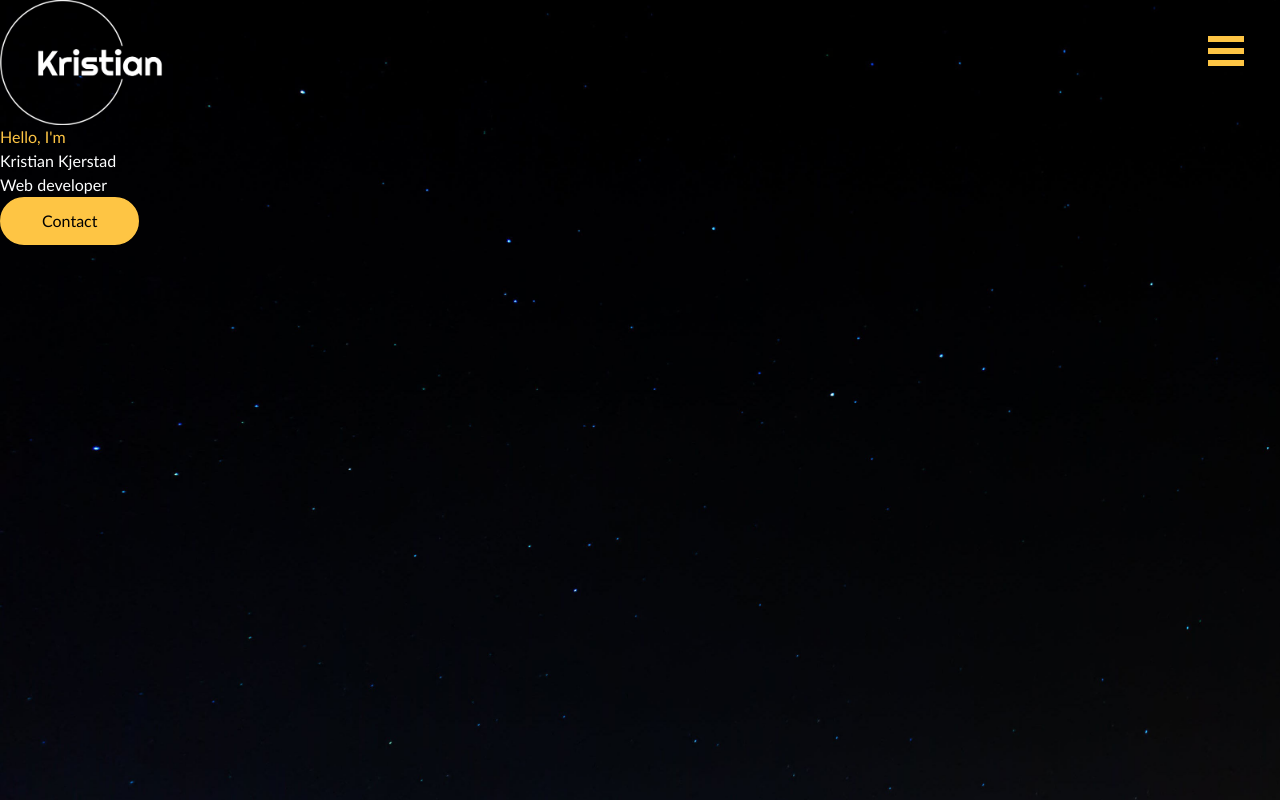
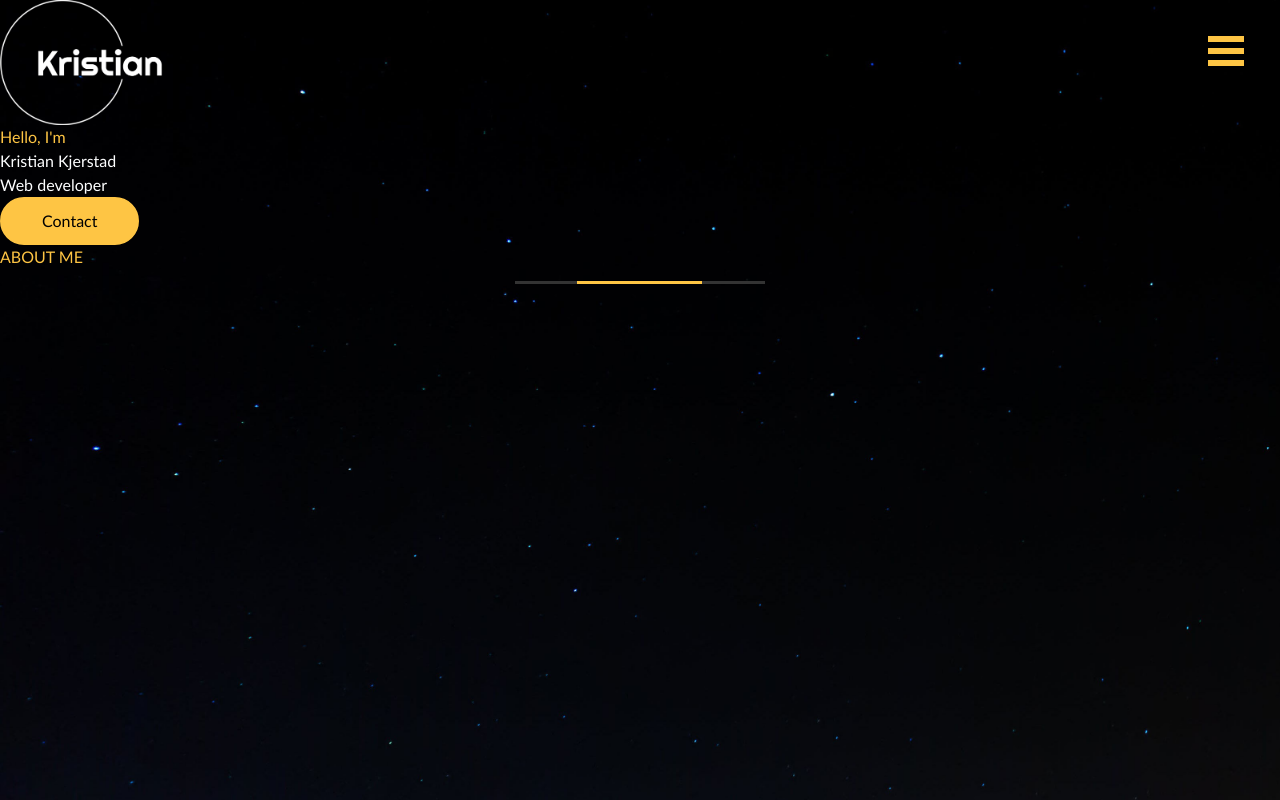
Before and after one commit to KristianKjerstad/personal-portfolio, a React (Vite) app: page / in a window 1280 px wide. Built offline with nearby package versions, Linux system fonts and the light colour scheme.

Commit message:
add a section divider component

```diff
--- a/src/App.tsx
+++ b/src/App.tsx
@@ -3,6 +3,7 @@ import reactLogo from './assets/react.svg'
 import { Header } from './components/Header'
 // import viteLogo from '/vite.svg'
 import "./App.css"
+import { SectionDivider } from './components/SectionDivider'
 
 function App() {
   const [count, setCount] = useState(0)
@@ -19,6 +20,7 @@ function App() {
     </h1>
     <h2 className="text-4xl pb-4 opacity-70">Web developer</h2>
     <button>Contact</button>
+    <SectionDivider title='About me' />
     </div>  )
 }
 
--- /dev/null
+++ b/src/SectionDivider.css
@@ -0,0 +1,7 @@
+.divider {
+    /* width: 100%; */
+    height: 3px; /* Adjust the thickness of the line as needed */
+    margin: 12px auto;
+    background: linear-gradient(to right, #333 25%, var(--yellow-color) 25%, var(--yellow-color) 75%, #333 75%);
+    max-width: 250px;
+  }
--- /dev/null
+++ b/src/components/SectionDivider.tsx
@@ -0,0 +1,13 @@
+import "../SectionDivider.css"
+
+
+
+export const SectionDivider = (props: {title: string}) => {
+    const {title} = props
+
+    return <div className="p-16 text-center text-3xl">
+        <h3>{title.toUpperCase()}</h3>
+        <div className="divider"></div>
+
+    </div>
+}
```
